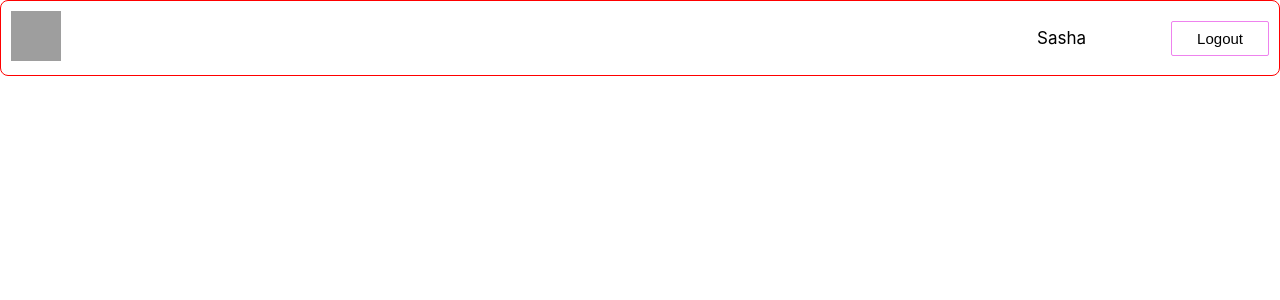
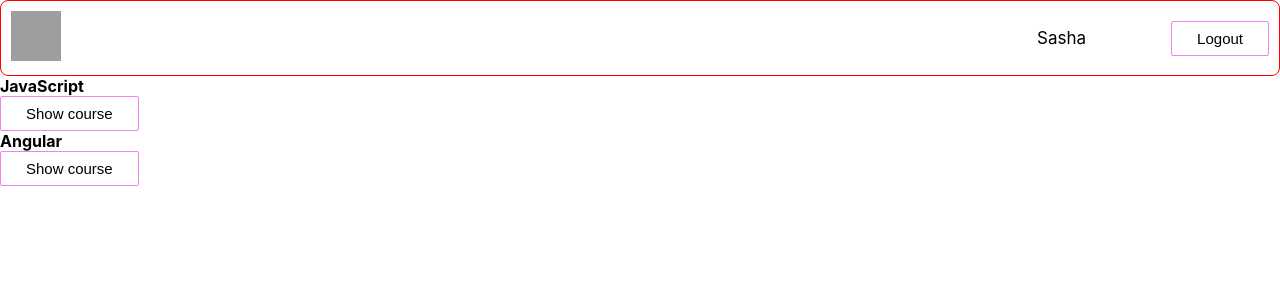
Before and after one commit to alexxandrrar/courses-list, a React (Create React App) app: page / in a window 1280 px wide. Shown: the top 300 px of the page. Built offline with nearby package versions, Linux system fonts and the light colour scheme; grey boxes are pictures that could not be loaded.

Commit message:
feature/ create-course-component

```diff
--- a/src/App.js
+++ b/src/App.js
@@ -1,10 +1,12 @@
 import './App.css';
+import Courses from './components/Courses/Courses';
 import Header from './components/Header/Header';
 
 function App() {
 	return (
 		<div className='App'>
 			<Header />
+			<Courses />
 		</div>
 	);
 }
--- /dev/null
+++ b/src/components/CourseCard/CourseCard.js
@@ -0,0 +1,11 @@
+import Button from '../Button/Button';
+
+const CourseCard = (props) => (
+	<div className='courseCard'>
+		<strong>{props.course.title}</strong>
+		<div className='description'></div>
+		<div className='info'></div>
+		<Button text='Show course' size='medium' />
+	</div>
+);
+export default CourseCard;
--- /dev/null
+++ b/src/components/Courses/Courses.jsx
@@ -0,0 +1,16 @@
+import CourseCard from '../CourseCard/CourseCard';
+//import { mockedAuthorsList } from '../../constants/data';
+import { mockedCoursesList } from '../../constants/data';
+import { useState } from 'react';
+
+const Courses = () => {
+	const [courses] = useState(mockedCoursesList);
+	return (
+		<div>
+			{courses.map((course) => (
+				<CourseCard course={course} />
+			))}
+		</div>
+	);
+};
+export default Courses;
--- /dev/null
+++ b/src/constants/data.js
@@ -0,0 +1,54 @@
+export const mockedCoursesList = [
+	{
+		id: 'de5aaa59-90f5-4dbc-b8a9-aaf205c551ba',
+		title: 'JavaScript',
+		description: `Lorem Ipsum is simply dummy text of the printing and
+   typesetting industry. Lorem Ipsum
+    has been the industry's standard dummy text ever since
+   the 1500s, when an unknown
+    printer took a galley of type and scrambled it to make
+   a type specimen book. It has survived
+    not only five centuries, but also the leap into
+   electronic typesetting, remaining essentially u
+    nchanged.`,
+		creationDate: '8/3/2021',
+		duration: 160,
+		authors: [
+			'27cc3006-e93a-4748-8ca8-73d06aa93b6d',
+			'f762978b-61eb4096-812b-ebde22838167',
+		],
+	},
+	{
+		id: 'b5630fdd-7bf7-4d39-b75a-2b5906fd0916',
+		title: 'Angular',
+		description: `Lorem Ipsum is simply dummy text of the printing and
+   typesetting industry. Lorem Ipsum has been the industry's standard dummy text ever since
+   the 1500s, when an unknown
+    printer took a galley of type and scrambled it to make
+   a type specimen book.`,
+		creationDate: '10/11/2020',
+		duration: 210,
+		authors: [
+			'df32994e-b23d-497c-9e4d-84e4dc02882f',
+			'095a1817-d45b4ed7-9cf7-b2417bcbf748',
+		],
+	},
+];
+export const mockedAuthorsList = [
+	{
+		id: '27cc3006-e93a-4748-8ca8-73d06aa93b6d',
+		name: 'Vasiliy Dobkin',
+	},
+	{
+		id: 'f762978b-61eb-4096-812b-ebde22838167',
+		name: 'Nicolas Kim',
+	},
+	{
+		id: 'df32994e-b23d-497c-9e4d-84e4dc02882f',
+		name: 'Anna Sidorenko',
+	},
+	{
+		id: '095a1817-d45b-4ed7-9cf7-b2417bcbf748',
+		name: 'Valentina Larina',
+	},
+];
```
